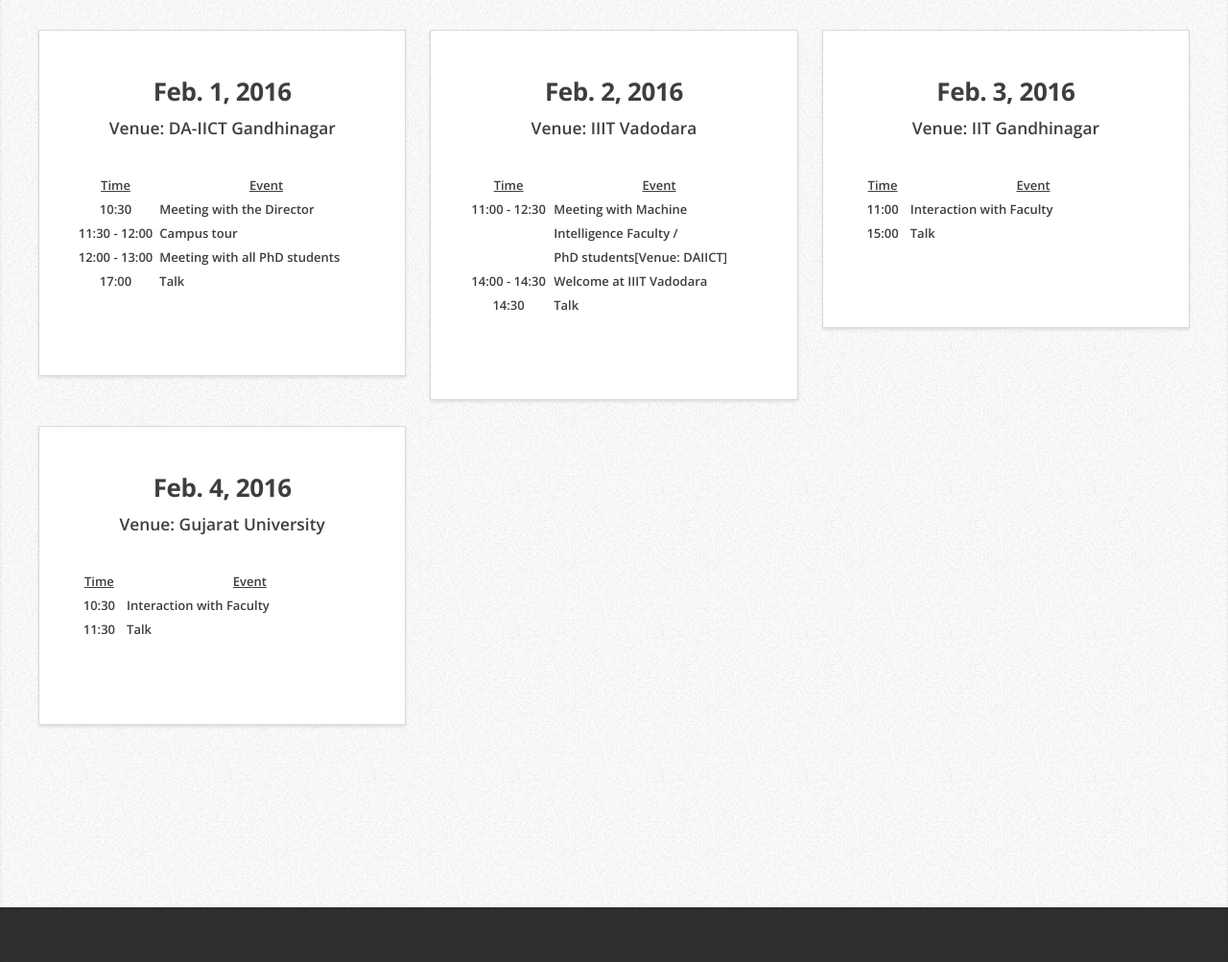
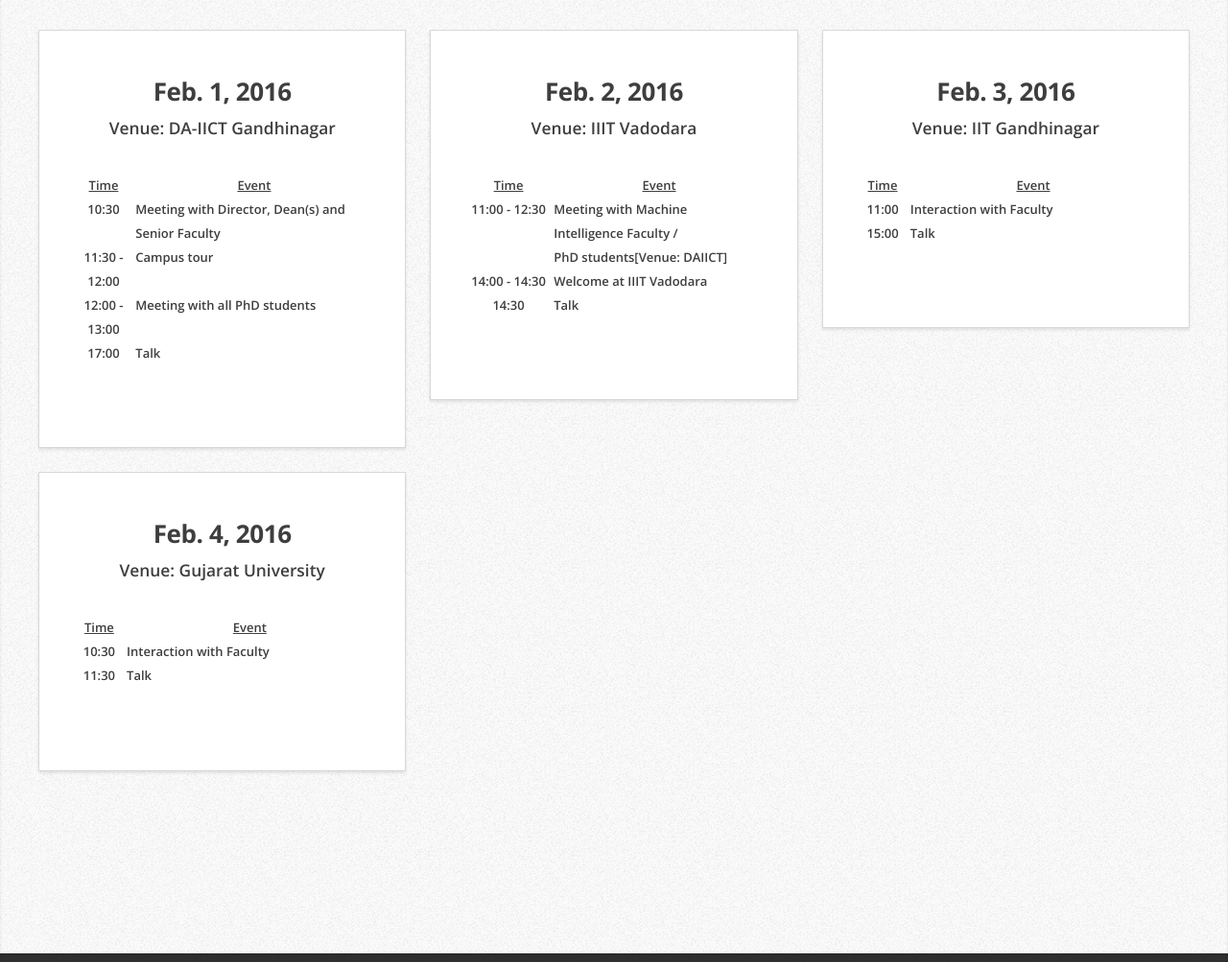
Before and after one commit to mgpadalkar/acmdsp2016, a plain HTML site: page index.html in a window 1280 px wide. Shown: the part 2850-3853 px from the top of the page at 96% size. Drawn offline with nearby package versions, Linux system fonts and the light colour scheme.

Commit message:
Minor modification
Minor modification

```diff
--- a/index.html
+++ b/index.html
@@ -141,7 +141,7 @@
 										</tr>
 										<tr align=left>
 											<td align=center>10:30</td>
-											<td>Meeting with the Director</td>
+											<td>Meeting with Director, Dean(s) and Senior Faculty</td>
 										</tr>
 										<tr align=left>
 											<td align=center>11:30 - 12:00</td>
```
